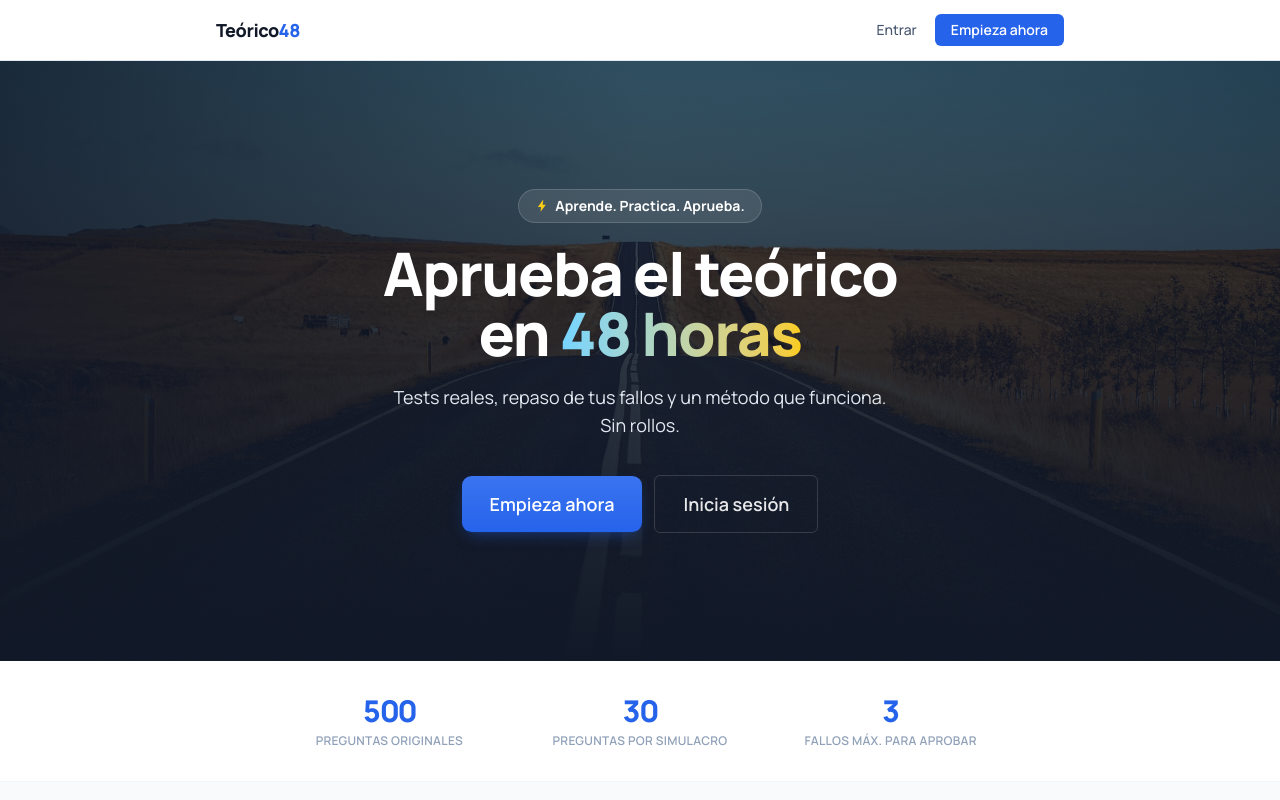
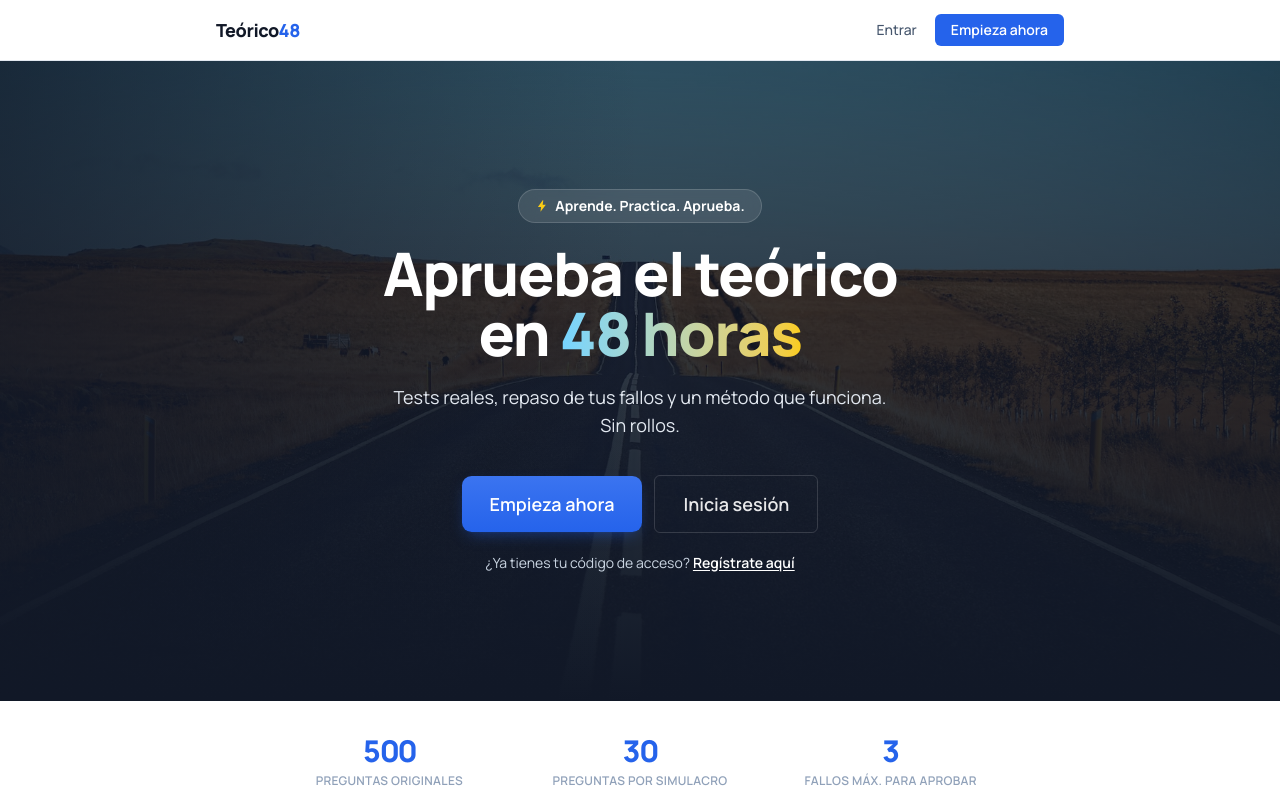
Before and after one commit to tclasvilafranca-code/tclas, a React (Vite) app in the folder teorico48/client/: page / in a window 1280 px wide. Shown: the top 800 px of the page. Built offline with nearby package versions, Linux system fonts and the light colour scheme; no server answers.

Commit message:
Añade enlace a /register en la portada
El botón principal ahora lanza el pago, así que quien ya tiene un código de
acceso (recibido tras comprar) se había quedado sin forma de llegar al
formulario de registro desde la portada.

```diff
--- a/teorico48/client/src/pages/Landing.tsx
+++ b/teorico48/client/src/pages/Landing.tsx
@@ -68,6 +68,14 @@ export function Landing() {
           {params.get("compra") === "cancelada" && (
             <p className="mt-4 text-sm font-medium text-amber-200">Pago cancelado. Puedes intentarlo cuando quieras.</p>
           )}
+          {!user && (
+            <p className="mt-5 text-sm text-slate-300">
+              ¿Ya tienes tu código de acceso?{" "}
+              <Link to="/register" className="font-semibold text-white underline underline-offset-2">
+                Regístrate aquí
+              </Link>
+            </p>
+          )}
         </div>
       </section>
 
```
